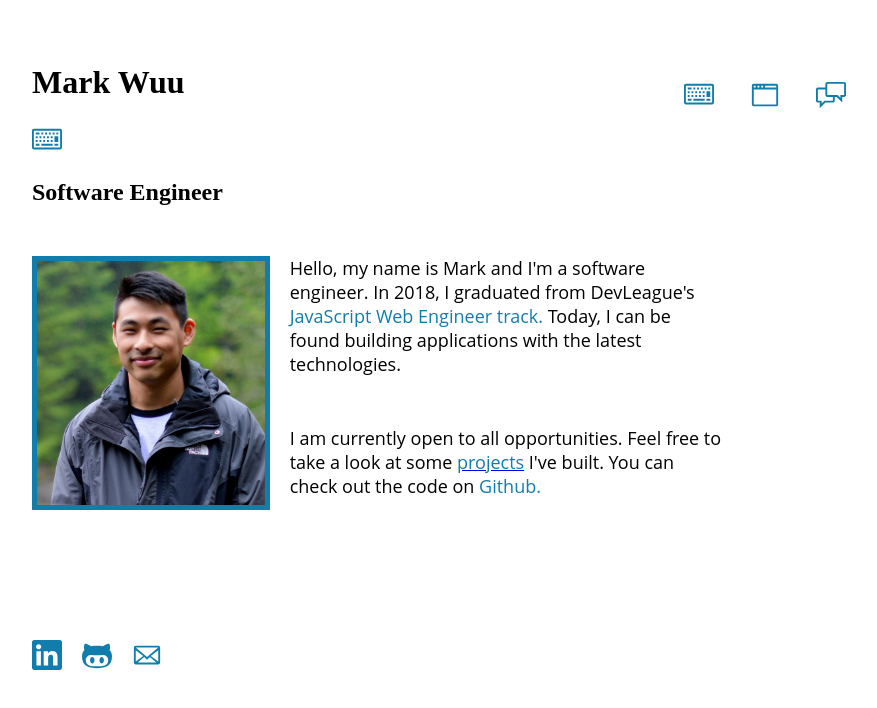
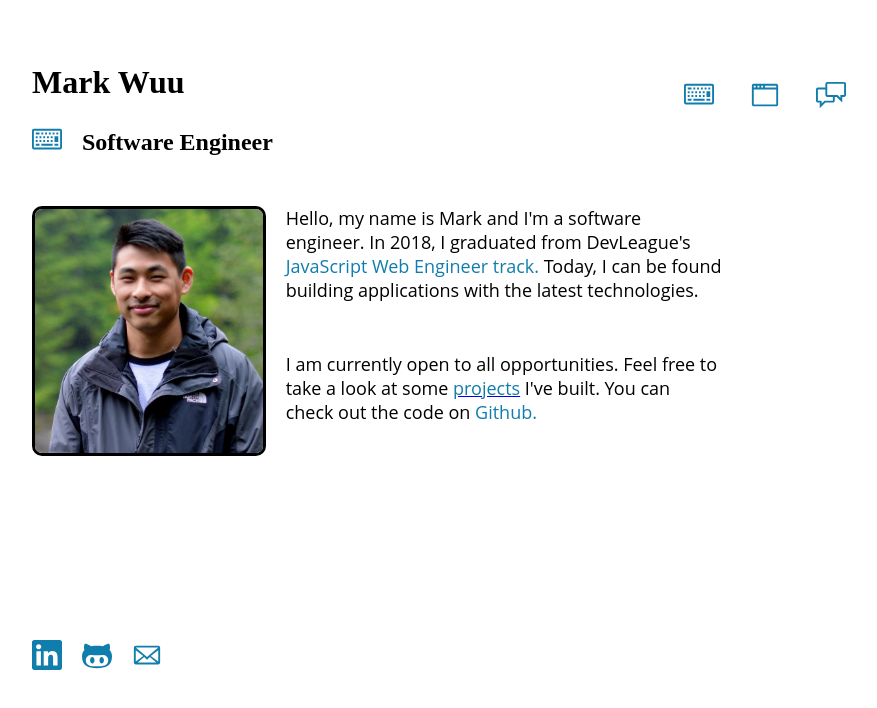
Before and after one commit to markwuu/home-page, a Gatsby app: page / in a window 1280 px wide. Shown: the top 708 px of the page, without its empty margins (183-1060 px from the left). Built offline with nearby package versions, Linux system fonts and the light colour scheme.

Commit message:
Aligned SVG on title

```diff
--- a/assets/icons.js
+++ b/assets/icons.js
@@ -8,18 +8,11 @@ const SVG = styled.svg`
   transition: fill 0.35s;
   width: 30px;
   height: 30px;
+  vertical-align: text-bottom;
 
   &:hover {
     fill: #005073;
   }
-`
-
-const SVGa = styled.svg`
-  padding-right: 20px;
-  flex: none;
-  fill: #005073;
-  width: 30px;
-  height: 30px;
 `
 
 export const LinkedinIcon = () => (
--- a/src/pages/contact.js
+++ b/src/pages/contact.js
@@ -4,8 +4,7 @@ import {ContactIcon} from "../../assets/icons"
 
 export default () => (
   <Layout>
-    <ContactIcon/>
-    <h2>Contact</h2>
+    <h2><ContactIcon/>Contact</h2>
     <p>
       <a href="https://www.linkedin.com/in/markwuu/">LinkedIn</a>
     </p>
--- a/src/pages/index.js
+++ b/src/pages/index.js
@@ -39,9 +39,10 @@ const Image = styled.img`
   z-index: 1;
   max-width: 33%;
   height: auto;
-  border: 5px solid #117dac;
+  border: 3px solid black;
   float: left;
   margin-right: 20px;
+  border-radius: 10px;
 `
 
 const SecondText = styled.div`
@@ -52,8 +53,10 @@ const SecondText = styled.div`
 
 export default () => (
   <Layout>
+    <h2>
+
     <KeyboardIcon />
-    <h2>Software Engineer</h2>
+      Software Engineer</h2>
     <Container>
       <Image src={profile} />
       <FirstText>
--- a/src/pages/work.js
+++ b/src/pages/work.js
@@ -4,8 +4,10 @@ import {ApplicationIcon} from "../../assets/icons"
 
 export default () => (
   <Layout>
+    <h2>
 <ApplicationIcon/>
-    <h2>Projects</h2>
+
+      Projects</h2>
     <p>
       <a href="http://www.ainafinda.com">Aina Finda</a>
     </p>
```
